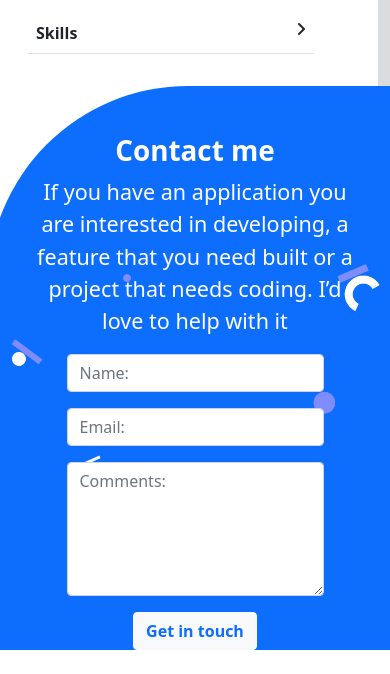
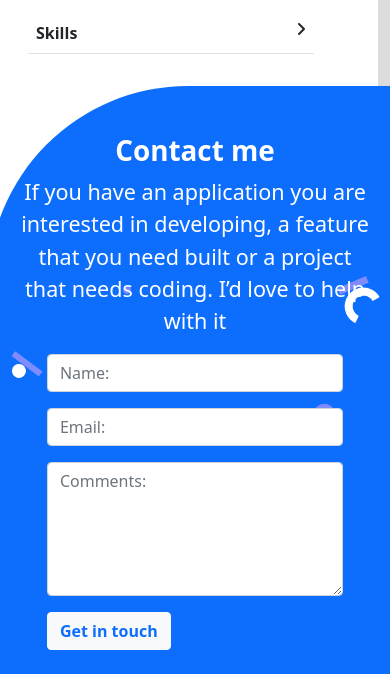
Before and after one commit to LuisDavidRodriguez/Try-bootstrap, a website: page index.html in a window 390 px wide. Shown: the part 4174-4848 px from the top of the page. Before the commit the page ends 4824 px from the top, so only its background shows below. Drawn offline with Linux system fonts and the light colour scheme.

Commit message:
Fix comments morning session

```diff
--- a/index.html
+++ b/index.html
@@ -232,11 +232,11 @@
 
   <footer id="Contact" class="bg-primary row d-flex flex-column align-items-center justify-content-center">
 
-    <div class="d-flex flex-column align-items-center col-md-6 col-10 mt-5">
+    <div class="d-flex flex-column align-items-center col-md-6 col-11 mt-5">
       <h3 class="text-center text-white fs-1 fw-bold">Contact me</h3>
       <p class="text-center text-white fs-4">If you have an application you are interested in developing, a feature that you need built or a project that needs coding. I’d love to help with it </p>
 
-      <form class="d-flex flex-column align-items-center col-md-10">
+      <form class="d-flex flex-column align-items-start col-md-10 col-10 mb-4">
 
         <div class="mb-3 col-md-12 col-12">
           <input type="text" class="form-control" placeholder="Name:">
@@ -250,7 +250,7 @@
           <textarea class="form-control" rows="5" placeholder="Comments:"></textarea>
         </div>
 
-        <button type="submit" class="btn btn-light text-primary fw-bold">Get in touch</button>
+        <button type="submit" class="align-self-md-center btn btn-light text-primary fw-bold">Get in touch</button>
       </form>
     </div>
 
```
